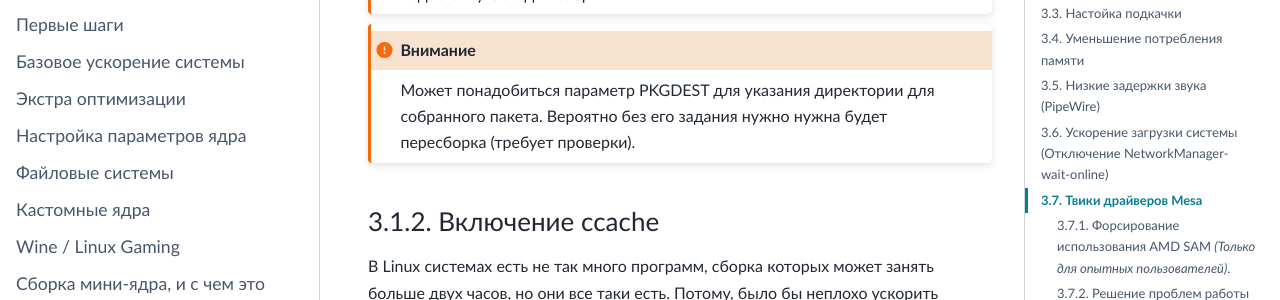
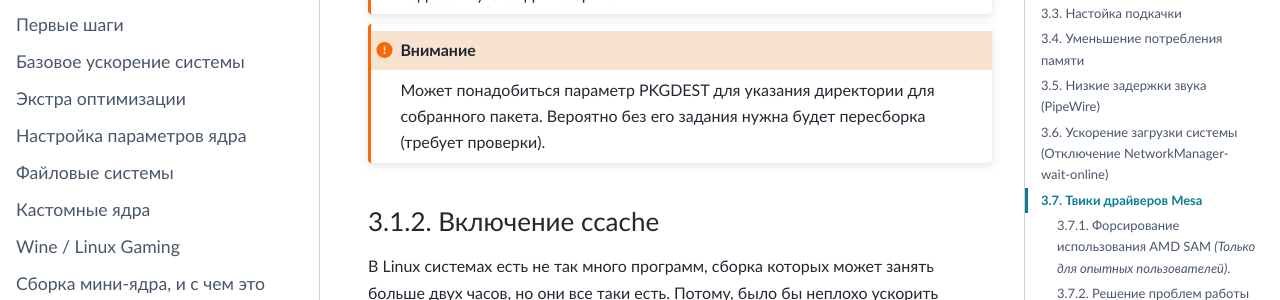
Before and after one commit to ventureoo/ARU, a Sphinx documentation site: the page built from docs/source/generic-system-acceleration.rst, in a window 1280 px wide and 900 px high, scrolled down 1803 px. Shown: the part 180-480 px from the top of the window. Built offline with Sphinx 7.4.7 and the PyData theme 0.15.4, drawn with Linux system fonts in a browser that asks for light colours.

Commit message:
Обновить docs/source/generic-system-acceleration.rst

```diff
--- a/docs/source/generic-system-acceleration.rst
+++ b/docs/source/generic-system-acceleration.rst
@@ -83,7 +83,7 @@ Arch Linux - это фундамент, и требуется уйма надс
      BUILDDIR=/var/tmp/makepkg
 
 .. attention:: На системах с небольшим количеством ОЗУ (например 4 ГБ) *tmpfs* может негативно сказаться на сборке тяжёлых пакетов, что может привести к недостатку ОЗУ для сборки.
-.. attention:: Может понадобиться параметр PKGDEST для указания директории для собранного пакета. Вероятно без его задания нужно нужна будет пересборка (требует проверки).
+.. attention:: Может понадобиться параметр PKGDEST для указания директории для собранного пакета. Вероятно без его задания нужна будет пересборка (требует проверки).
 
 
 -----------------------
```
